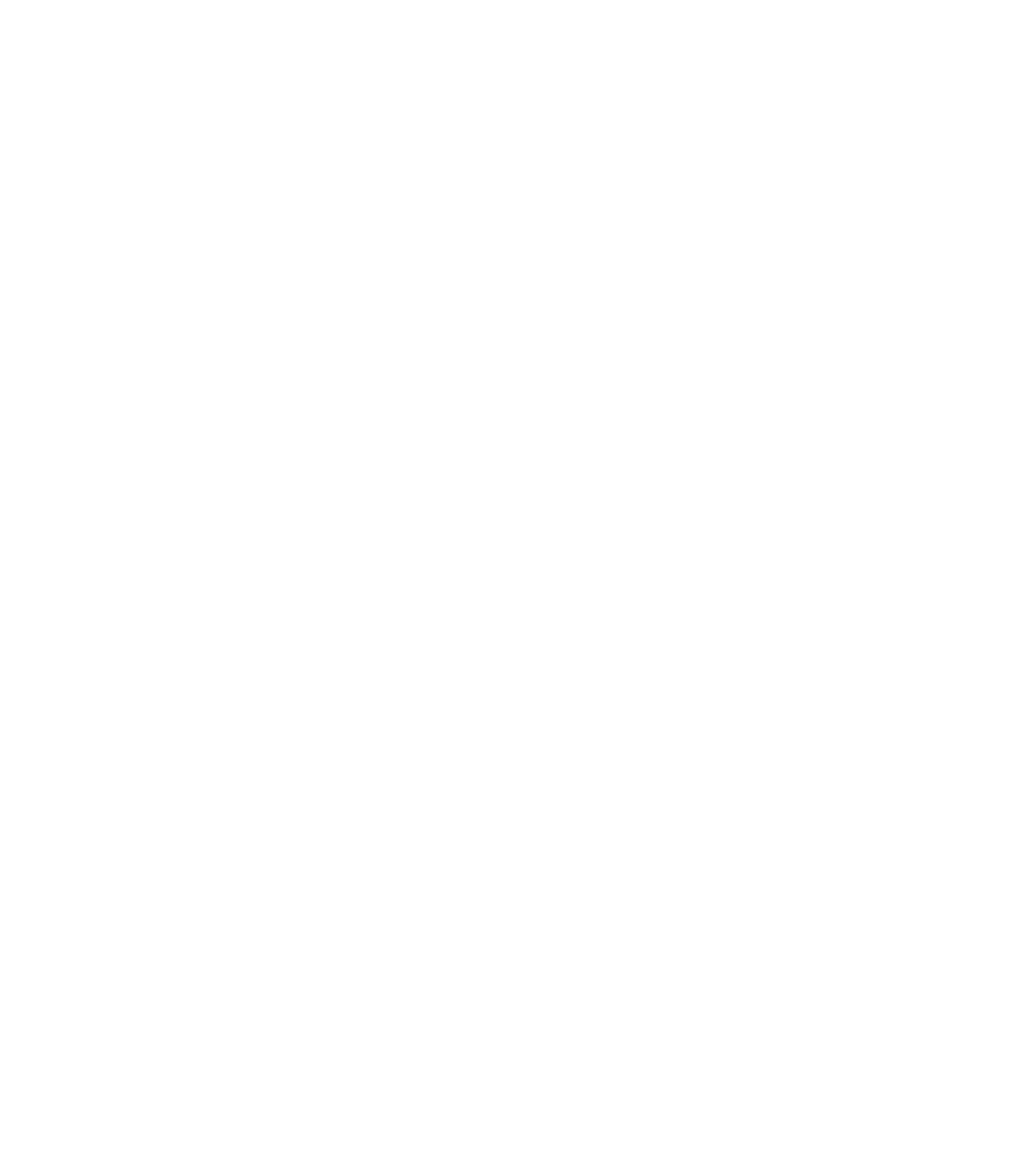
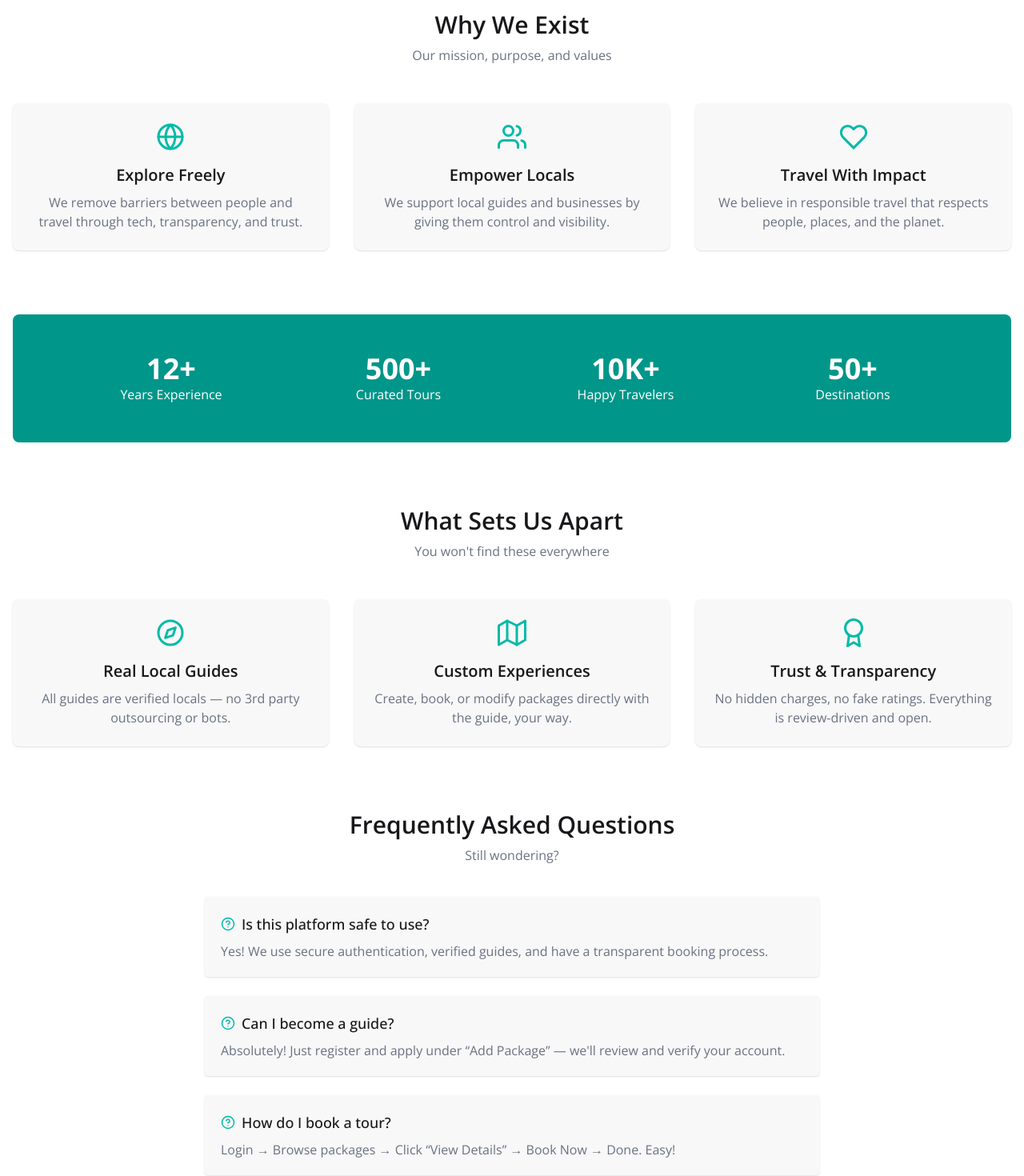
Before and after one commit to Rubaid07/pack2go, a React (Vite) app: page /about in a window 1280 px wide. Shown: the part 320-1790 px from the top of the page at 80% size. Before the commit the page ends 800 px from the top, so only its background shows below. Built offline with nearby package versions, Linux system fonts and the light colour scheme; no server answers.

Commit message:
add about page

```diff
--- a/package.json
+++ b/package.json
@@ -16,6 +16,7 @@
     "firebase": "^11.9.0",
     "framer-motion": "^12.16.0",
     "react": "^19.1.0",
+    "react-countup": "^6.5.3",
     "react-dom": "^19.1.0",
     "react-icons": "^5.5.0",
     "react-router": "^7.6.1",
--- a/src/components/Navbar.jsx
+++ b/src/components/Navbar.jsx
@@ -43,7 +43,7 @@
   };
 
   return (
-    <div className='bg-base-100  shadow-md transition-colors duration-300'>
+    <div className='bg-base-100 sticky top-0 z-50 shadow-md transition-colors duration-300'>
       <div className="navbar max-w-7xl mx-auto px-4 py-3">
         <div className="navbar-start">
           <div className="dropdown lg:hidden">
--- a/src/pages/AboutUs.jsx
+++ b/src/pages/AboutUs.jsx
@@ -1,11 +1,136 @@
 import React from 'react';
+import CountUp from 'react-countup';
+import { FiGlobe, FiUsers, FiHeart, FiAward, FiMap, FiCompass, FiHelpCircle } from 'react-icons/fi';
+import { Link } from 'react-router';
 
-const AboutUs = () => {
+const AboutPage = () => {
     return (
-        <div>
+        <div className="bg-base-100 max-w-7xl mx-auto transition-colors duration-300 px-4 py-12">
 
+            <section className="text-center mb-16">
+                <h1 className="text-4xl md:text-5xl font-bold mb-4">
+                    About <span className="text-teal-500">Pack2Go</span>
+                </h1>
+                <p className="max-w-2xl mx-auto text-lg text-gray-400">
+                    We're more than a travel agency. We're a community-driven platform built by locals, explorers, and guides who believe travel should be simple, meaningful, and accessible.
+                </p>
+            </section>
+
+            <section className="mb-20">
+                <div className="text-center mb-12">
+                    <h2 className="text-3xl font-semibold mb-2">Why We Exist</h2>
+                    <p className="text-gray-500">Our mission, purpose, and values</p>
+                </div>
+
+                <div className="grid md:grid-cols-3 gap-8 text-center">
+                    <div className="bg-base-200 p-6 rounded-lg shadow hover:shadow-md transition">
+                        <FiGlobe className="text-teal-500 text-4xl mx-auto mb-4" />
+                        <h3 className="text-xl font-semibold mb-2">Explore Freely</h3>
+                        <p className='text-gray-500 text'>We remove barriers between people and travel through tech, transparency, and trust.</p>
+                    </div>
+                    <div className="bg-base-200 p-6 rounded-lg shadow hover:shadow-md transition">
+                        <FiUsers className="text-teal-500 text-4xl mx-auto mb-4" />
+                        <h3 className="text-xl font-semibold mb-2">Empower Locals</h3>
+                        <p className='text-gray-500 text'>We support local guides and businesses by giving them control and visibility.</p>
+                    </div>
+                    <div className="bg-base-200 p-6 rounded-lg shadow hover:shadow-md transition">
+                        <FiHeart className="text-teal-500 text-4xl mx-auto mb-4" />
+                        <h3 className="text-xl font-semibold mb-2">Travel With Impact</h3>
+                        <p className='text-gray-500 text'>We believe in responsible travel that respects people, places, and the planet.</p>
+                    </div>
+                </div>
+            </section>
+
+            <section className="mb-20 bg-teal-600 text-white py-12 rounded-lg">
+                <div className="grid md:grid-cols-4 gap-8 max-w-6xl mx-auto text-center px-6">
+                    <div>
+                        <p className="text-4xl font-bold"><CountUp end={12} enableScrollSpy='true'></CountUp>+</p>
+                        <p>Years Experience</p>
+                    </div>
+                    <div>
+                        <p className="text-4xl font-bold"><CountUp end={500} enableScrollSpy='true'></CountUp>+</p>
+                        <p>Curated Tours</p>
+                    </div>
+                    <div>
+                        <p className="text-4xl font-bold"><CountUp end={10} enableScrollSpy='true'></CountUp>K+</p>
+                        <p>Happy Travelers</p>
+                    </div>
+                    <div>
+                        <p className="text-4xl font-bold"><CountUp end={50} enableScrollSpy='true'></CountUp>+</p>
+                        <p>Destinations</p>
+                    </div>
+                </div>
+            </section>
+
+            <section className="mb-20">
+                <div className="text-center mb-12">
+                    <h2 className="text-3xl font-semibold mb-2">What Sets Us Apart</h2>
+                    <p className="text-gray-500">You won't find these everywhere</p>
+                </div>
+
+                <div className="grid md:grid-cols-3 gap-8 text-center">
+                    <div className="bg-base-200 p-6 rounded-lg shadow hover:shadow-md transition">
+                        <FiCompass className="text-teal-500 text-4xl mx-auto mb-4" />
+                        <h3 className="text-xl font-semibold mb-2">Real Local Guides</h3>
+                        <p className='text-gray-500 text'>All guides are verified locals — no 3rd party outsourcing or bots.</p>
+                    </div>
+                    <div className="bg-base-200 p-6 rounded-lg shadow hover:shadow-md transition">
+                        <FiMap className="text-teal-500 text-4xl mx-auto mb-4" />
+                        <h3 className="text-xl font-semibold mb-2">Custom Experiences</h3>
+                        <p className='text-gray-500 text'>Create, book, or modify packages directly with the guide, your way.</p>
+                    </div>
+                    <div className="bg-base-200 p-6 rounded-lg shadow hover:shadow-md transition">
+                        <FiAward className="text-teal-500 text-4xl mx-auto mb-4" />
+                        <h3 className="text-xl font-semibold mb-2">Trust & Transparency</h3>
+                        <p className='text-gray-500 text'>No hidden charges, no fake ratings. Everything is review-driven and open.</p>
+                    </div>
+                </div>
+            </section>
+
+            <section className="mb-20">
+                <div className="text-center mb-10">
+                    <h2 className="text-3xl font-semibold mb-2">Frequently Asked Questions</h2>
+                    <p className="text-gray-500">Still wondering?</p>
+                </div>
+
+                <div className="space-y-6 max-w-3xl mx-auto">
+                    <div className="bg-base-200 p-5 rounded shadow">
+                        <h4 className="flex items-center text-lg font-medium mb-2">
+                            <FiHelpCircle className="text-teal-500 mr-2" />
+                            Is this platform safe to use?
+                        </h4>
+                        <p className='text-gray-500 text'>Yes! We use secure authentication, verified guides, and have a transparent booking process.</p>
+                    </div>
+
+                    <div className="bg-base-200 p-5 rounded shadow">
+                        <h4 className="flex items-center text-lg font-medium mb-2">
+                            <FiHelpCircle className="text-teal-500 mr-2" />
+                            Can I become a guide?
+                        </h4>
+                        <p className='text-gray-500 text'>Absolutely! Just register and apply under “Add Package” — we'll review and verify your account.</p>
+                    </div>
+
+                    <div className="bg-base-200 p-5 rounded shadow">
+                        <h4 className="flex items-center text-lg font-medium mb-2">
+                            <FiHelpCircle className="text-teal-500 mr-2" />
+                            How do I book a tour?
+                        </h4>
+                        <p className='text-gray-500 text'>Login → Browse packages → Click “View Details” → Book Now → Done. Easy!</p>
+                    </div>
+                </div>
+            </section>
+
+            <section className="text-center py-12">
+                <h2 className="text-3xl font-bold mb-4">Start Your Next Journey</h2>
+                <p className="text-gray-600 mb-6">Explore, connect, and book the most authentic travel experiences in Bangladesh.</p>
+                <Link to="/packages">
+                    <button className="bg-gradient-to-r from-teal-500 to-teal-700 hover:from-teal-700 hover:to-teal-500 cursor-pointer transition duration-400 px-6 py-3 rounded font-semibold shadow text-white">
+                        Explore All Packages
+                    </button>
+                </Link>
+            </section>
         </div>
     );
 };
 
-export default AboutUs;
+export default AboutPage;
--- a/src/pages/Booking.jsx
+++ b/src/pages/Booking.jsx
@@ -66,15 +66,15 @@
         <div className="max-w-2xl mx-auto mt-10 bg-base-100 p-6 rounded shadow">
             <h2 className="text-2xl font-bold mb-4">Book: {pkg.tour_name}</h2>
             <form onSubmit={handleBooking} className="space-y-4">
-                <input readOnly value={pkg.tour_name} className="input w-full focus:outline-none focus:ring-2 focus:ring-teal-500" />
-                <input readOnly value={`BDT ${pkg.price}`} className="input w-full focus:outline-none focus:ring-2 focus:ring-teal-500" />
-                <input readOnly value={user.displayName} className="input w-full focus:outline-none focus:ring-2 focus:ring-teal-500" />
-                <input readOnly value={user.email} className="input w-full focus:outline-none focus:ring-2 focus:ring-teal-500" />
-                <input readOnly value={pkg.departure_date} className="input w-full focus:outline-none focus:ring-2 focus:ring-teal-500" />
+                <input readOnly value={pkg.tour_name} className="input w-full focus:outline-none focus:ring-2 focus:ring-teal-500 focus:border-transparent" />
+                <input readOnly value={`BDT ${pkg.price}`} className="input w-full focus:outline-none focus:ring-2 focus:ring-teal-500 focus:border-transparent" />
+                <input readOnly value={user.displayName} className="input w-full focus:outline-none focus:ring-2 focus:ring-teal-500 focus:border-transparent" />
+                <input readOnly value={user.email} className="input w-full focus:outline-none focus:ring-2 focus:ring-teal-500 focus:border-transparent" />
+                <input readOnly value={pkg.departure_date} className="input w-full focus:outline-none focus:ring-2 focus:ring-teal-500 focus:border-transparent" />
                 <textarea
                     name="note"
                     placeholder="Special Note (optional)"
-                    className="textarea textarea-bordered w-full focus:outline-none focus:ring-2 focus:ring-teal-500"
+                    className="textarea textarea-bordered w-full focus:outline-none focus:ring-2 focus:ring-teal-500 focus:border-transparent"
                     rows="3"
                 ></textarea>
                 <button type="submit" className="btn bg-teal-600 cursor-pointer hover:bg-teal-700 text-white w-full">
```
Also changed, not shown: src/pages/AddPackage.jsx (+14 -12 lines), src/pages/AllPackages.jsx (+13 -19 lines), 1 other file (tests, documents, lock files or other folders).
